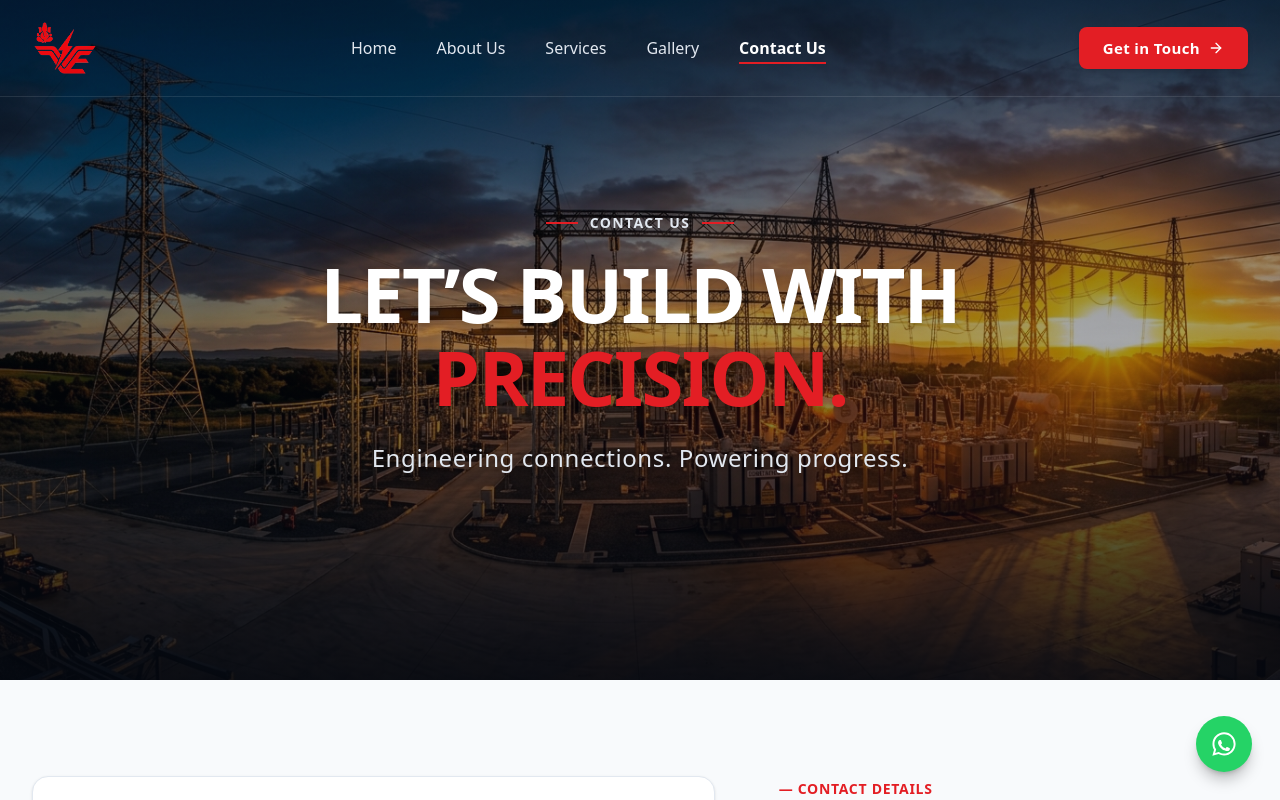
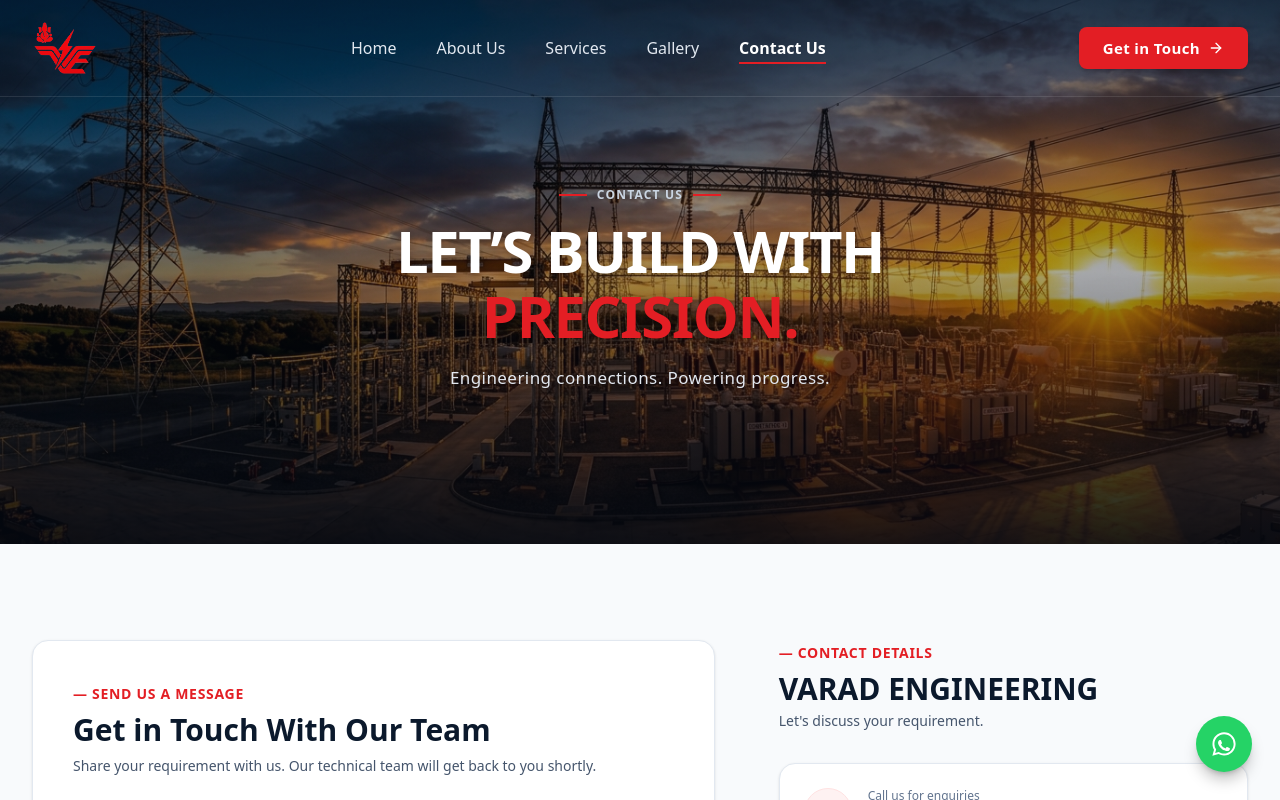
Before and after one commit to shrutighadge21/Varad-engineering, a Next.js app: page /contact in a window 1280 px wide. Shown: the top 800 px of the page. Built offline with nearby package versions, Linux system fonts and the light colour scheme.

Commit message:
refactor: adjust Contact Us hero height to 65-70vh and scale typography

```diff
--- a/src/app/contact/page.tsx
+++ b/src/app/contact/page.tsx
@@ -119,10 +119,10 @@ export default function ContactPage() {
   return (
     <div className="min-h-screen bg-white flex flex-col font-sans selection:bg-[#E31E24] selection:text-white">
       {/* =========================================================================
-          SECTION 1: CINEMATIC HERO SECTION (Matching Reference Image)
+          SECTION 1: CINEMATIC HERO SECTION (Refined Height & Typography)
           Full-width industrial sunset substation background with transparent navbar
          ========================================================================= */}
-      <section className="relative min-h-[75vh] sm:min-h-[80vh] lg:min-h-[85vh] bg-[#040810] text-white flex flex-col justify-between overflow-hidden">
+      <section className="relative min-h-[58vh] sm:min-h-[62vh] lg:min-h-[66vh] xl:min-h-[68vh] bg-[#040810] text-white flex flex-col justify-between overflow-hidden">
         {/* Full-Width Panoramic Background Image */}
         <div className="absolute inset-0 pointer-events-none select-none z-0">
           <Image
@@ -141,29 +141,29 @@ export default function ContactPage() {
         {/* 1. Transparent Integrated Navbar */}
         <Header variant="transparent" activePage="Contact Us" />
 
-        {/* 2. Centered Hero Typography Layer */}
-        <div className="relative z-10 max-w-5xl mx-auto px-4 sm:px-6 lg:px-8 text-center my-auto pt-24 pb-16 sm:pt-28 sm:pb-20">
+        {/* 2. Centered Hero Typography Layer (Balanced ~65-70vh Scale) */}
+        <div className="relative z-10 max-w-4xl mx-auto px-4 sm:px-6 lg:px-8 text-center my-auto pt-20 pb-10 sm:pt-24 sm:pb-12 lg:pt-24 lg:pb-14">
           {/* Small Eyebrow Text: CONTACT US */}
-          <div className="inline-flex items-center gap-3 text-xs sm:text-sm font-bold uppercase tracking-widest text-slate-200 mb-4 sm:mb-5">
-            <span className="w-6 sm:w-8 h-0.5 bg-[#E31E24]" />
+          <div className="inline-flex items-center gap-2.5 text-xs font-bold uppercase tracking-widest text-slate-300 mb-3 sm:mb-4">
+            <span className="w-5 sm:w-7 h-0.5 bg-[#E31E24]" />
             <span>CONTACT US</span>
-            <span className="w-6 sm:w-8 h-0.5 bg-[#E31E24]" />
+            <span className="w-5 sm:w-7 h-0.5 bg-[#E31E24]" />
           </div>
 
-          {/* Main Heading: LET'S BUILD WITH PRECISION. */}
-          <h1 className="text-4xl sm:text-6xl md:text-7xl lg:text-[76px] font-black tracking-tight uppercase leading-[1.08] font-sans mb-4 sm:mb-6 drop-shadow-md">
+          {/* Main Heading: LET'S BUILD WITH PRECISION. (Reduced ~18% for balanced scale) */}
+          <h1 className="text-3xl sm:text-4xl md:text-5xl lg:text-[54px] xl:text-[58px] font-black tracking-tight uppercase leading-[1.12] font-sans mb-3 sm:mb-4 drop-shadow-md">
             <span className="text-white block">LET’S BUILD WITH</span>
             <span className="text-[#E31E24] block">PRECISION.</span>
           </h1>
 
-          {/* Supporting Line: Engineering connections. Powering progress. */}
-          <p className="text-base sm:text-xl lg:text-2xl text-slate-200 font-normal tracking-wide max-w-2xl mx-auto drop-shadow-sm">
+          {/* Supporting Line: 16–18px on desktop */}
+          <p className="text-sm sm:text-base lg:text-[17px] text-slate-200 font-normal tracking-wide max-w-xl mx-auto drop-shadow-sm">
             Engineering connections. Powering progress.
           </p>
         </div>
 
         {/* Bottom subtle anchor spacer */}
-        <div className="h-6 sm:h-8" />
+        <div className="h-2 sm:h-4" />
       </section>
 
       <main className="flex-grow">
```
